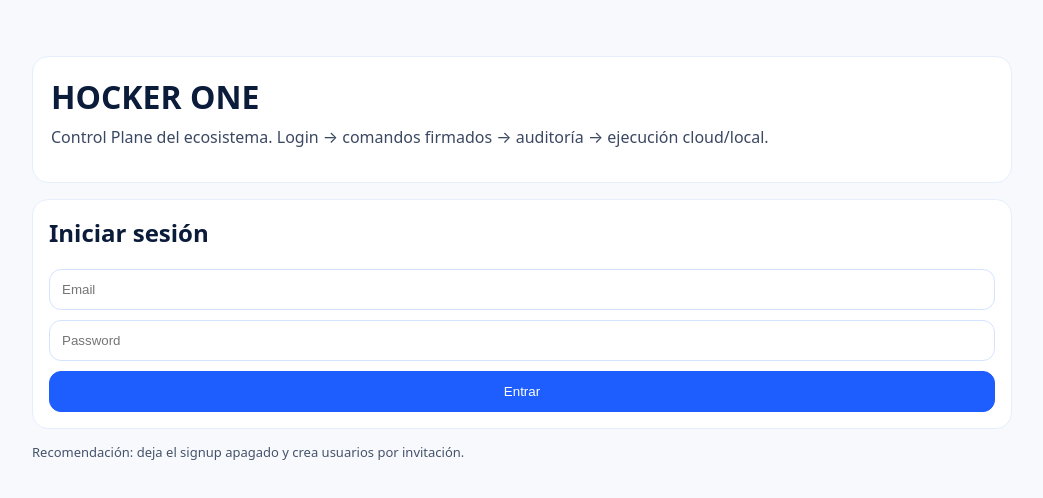
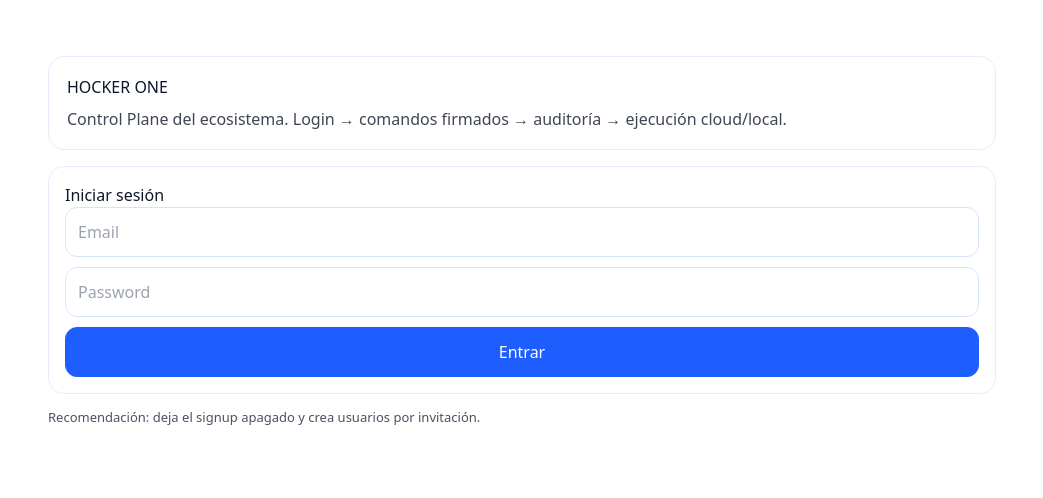
Before and after one commit to HockerAGI/hocker.one, a Next.js app: page / in a window 1280 px wide. Shown: the top 498 px of the page, without its empty margins (118-1161 px from the left). Built offline with nearby package versions, Linux system fonts and the light colour scheme; no server answers.

Commit message:
Actualizar layout.tsx

```diff
--- a/src/app/layout.tsx
+++ b/src/app/layout.tsx
@@ -1,29 +1,14 @@
-import React from "react";
-import PwaRegister from "@/components/PwaRegister";
+import "./globals.css";
 
 export const metadata = {
-  title: "HOCKER ONE",
+  title: "HOCKER.ONE",
   description: "Control Plane del ecosistema HOCKER"
 };
 
 export default function RootLayout({ children }: { children: React.ReactNode }) {
   return (
     <html lang="es">
-      <head>
-        <link rel="manifest" href="/manifest.webmanifest" />
-        <meta name="theme-color" content="#1e5eff" />
-      </head>
-      <body
-        style={{
-          margin: 0,
-          fontFamily: "system-ui, -apple-system, Segoe UI, Roboto, Arial",
-          background: "#f7f9fc",
-          color: "#0b1b3a"
-        }}
-      >
-        <PwaRegister />
-        {children}
-      </body>
+      <body className="min-h-screen bg-white text-slate-900">{children}</body>
     </html>
   );
 }
```
